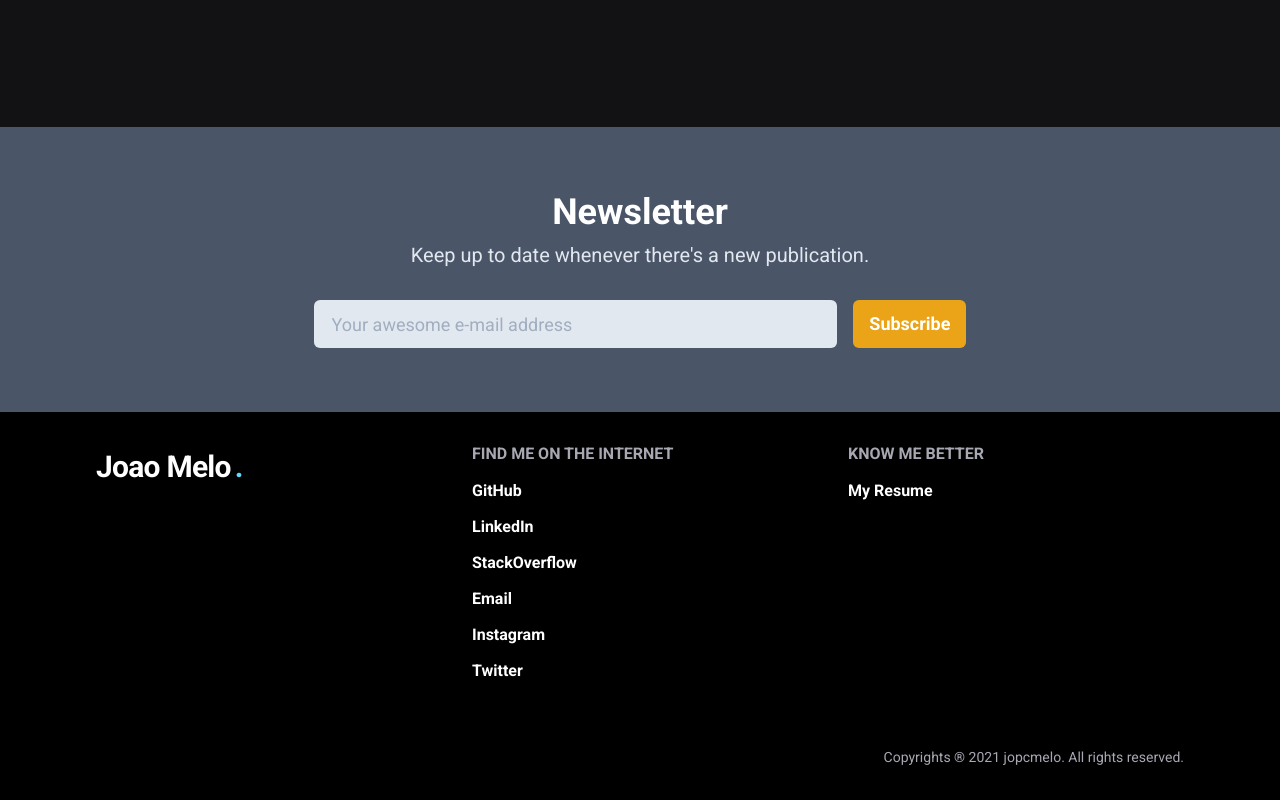
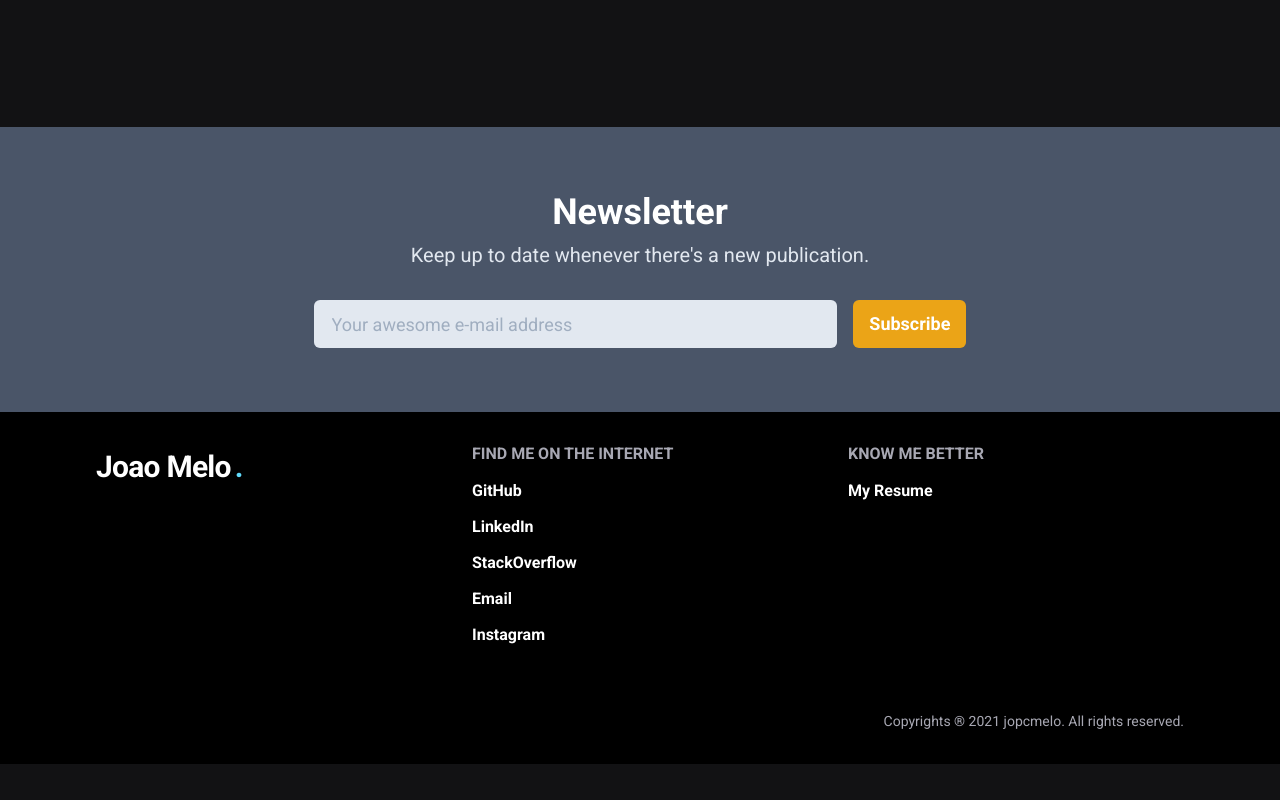
Before and after one commit to joaopcm/website, a Next.js app: page / in a window 1280 px wide. Shown: the part 673-1473 px from the top of the page. After the commit the page ends 1437 px from the top, so only its background shows below. Built offline with nearby package versions, Linux system fonts and the light colour scheme.

Commit message:
fix: change the cache to 1 day and remove twitter link in Footer

```diff
--- a/src/components/Footer/index.tsx
+++ b/src/components/Footer/index.tsx
@@ -33,9 +33,6 @@ export function Footer() {
                 <FooterItem href="https://www.instagram.com/jopcmelo/">
                   Instagram
                 </FooterItem>
-                <FooterItem href="https://twitter.com/jopcmelo">
-                  Twitter
-                </FooterItem>
               </List>
             </Box>
 
--- a/src/pages/posts/index.tsx
+++ b/src/pages/posts/index.tsx
@@ -116,6 +116,6 @@ export const getStaticProps: GetStaticProps = async ({
       posts,
       preview,
     },
-    revalidate: 60 * 60 * 1, // 1 hour
+    revalidate: 60 * 60 * 24 * 1, // 1 day
   };
 };
```
